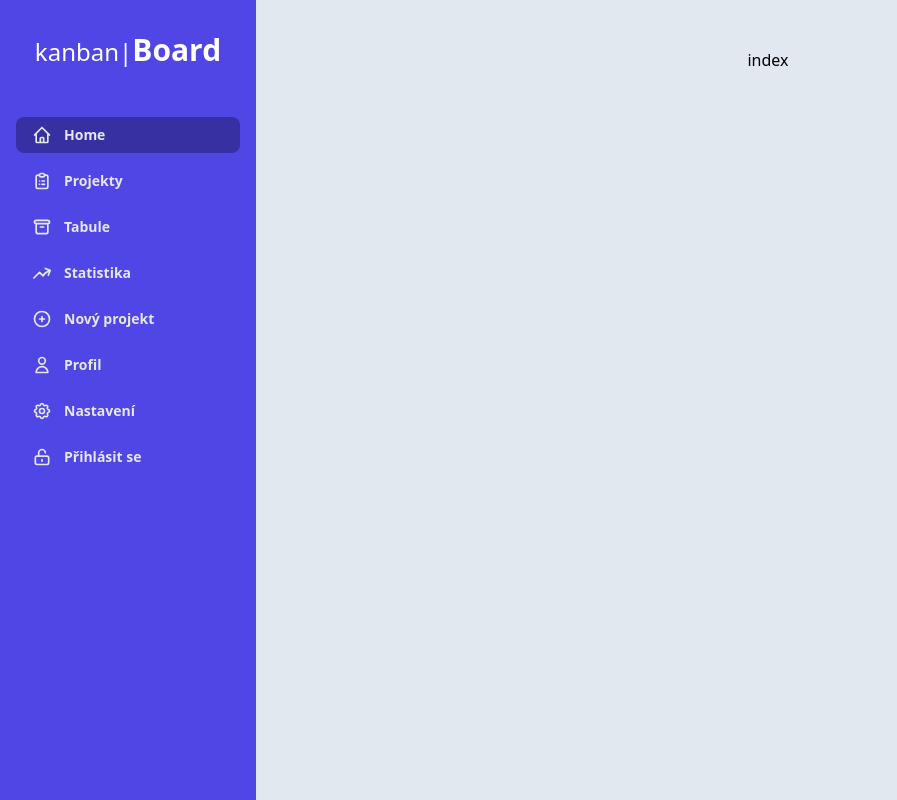
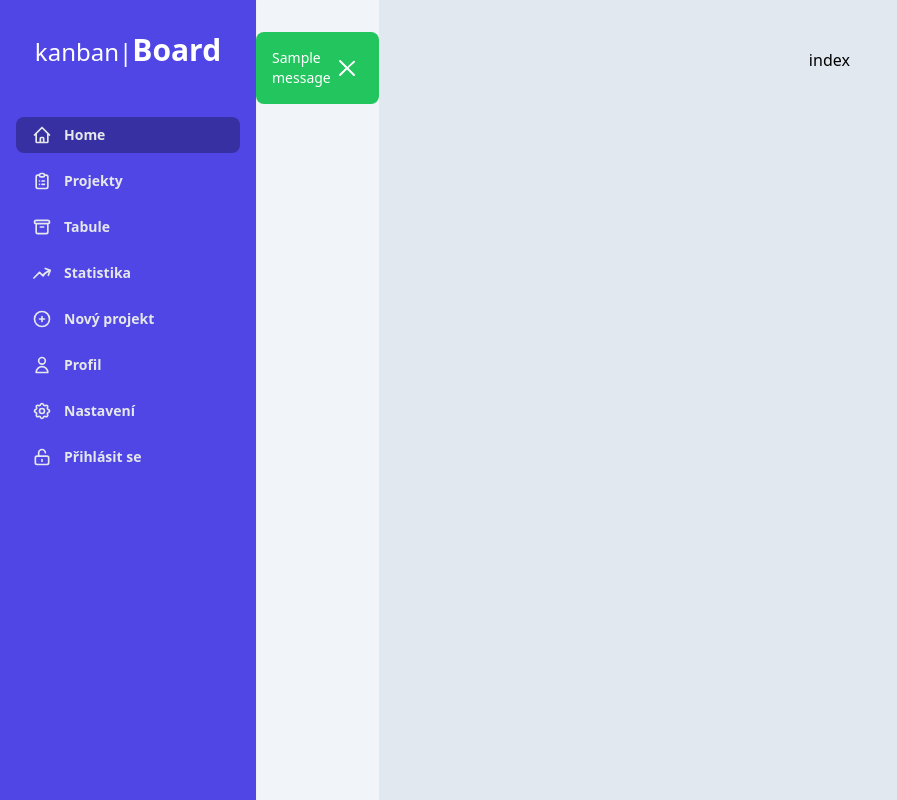
Before and after one commit to jelinekjakub/KanbanBoard, a Flask app: page / in a window 1280 px wide. Shown: the whole page, without its empty margins (0-897 px from the left). Run offline with Flask 3, Linux system fonts and the light colour scheme; tables that the repository leaves empty hold one stand-in row (values such as "Sample post"); one stand-in notice (Sample message) is shown; parts of the project's set-up code (start-up, migrations or seed data) failed here and were passed over; some libraries are stand-ins or nearby versions.

Commit message:
Added alerts

```diff
--- /dev/null
+++ b/app/templates/components/alert.html
@@ -0,0 +1,9 @@
+<div class="flex justify-between items-center p-4 my-4 text-sm text-white bg-{{ 'green-500' if category == 'success' else 'red-500' if category == 'danger' else 'blue-500' }} rounded-lg" role="alert">
+    <span>{{ message }}</span>
+    <button type="button" class="text-white bg-transparent hover:bg-{{ 'green-700' if category == 'success' else 'red-700' if category == 'danger' else 'blue-700' }} focus:outline-none rounded-lg text-sm p-1.5 ml-auto inline-flex items-center" data-bs-dismiss="alert" aria-label="Close" onclick="this.parentNode.style.display='none';">
+    <svg aria-hidden="true" class="w-5 h-5" fill="currentColor" viewBox="0 0 20 20" xmlns="http://www.w3.org/2000/svg">
+        <path fill-rule="evenodd" d="M10 9.293l6.293-6.293a1 1 0 011.414 1.414L11.414 10l6.293 6.293a1 1 0 01-1.414 1.414L10 11.414l-6.293 6.293a1 1 0 01-1.414-1.414L8.586 10 2.293 3.707a1 1 0 011.414-1.414L10 8.586z" clip-rule="evenodd"></path>
+    </svg>
+    <span class="sr-only">Zavřít</span>
+    </button>
+</div>
--- a/app/templates/layouts/default.html
+++ b/app/templates/layouts/default.html
@@ -137,6 +137,16 @@
         </li>
     </ul>
 </aside>
+{% with messages = get_flashed_messages(with_categories=true) %}
+    {% if messages %}
+        <div class="max-w-2xl mx-auto my-4">
+            {% for category, message in messages %}
+                {% include "components/alert.html" %}
+            {% endfor %}
+        </div>
+    {% endif %}
+{% endwith %}
+
 {% block content %}{% endblock %}
 <footer>
 
```
